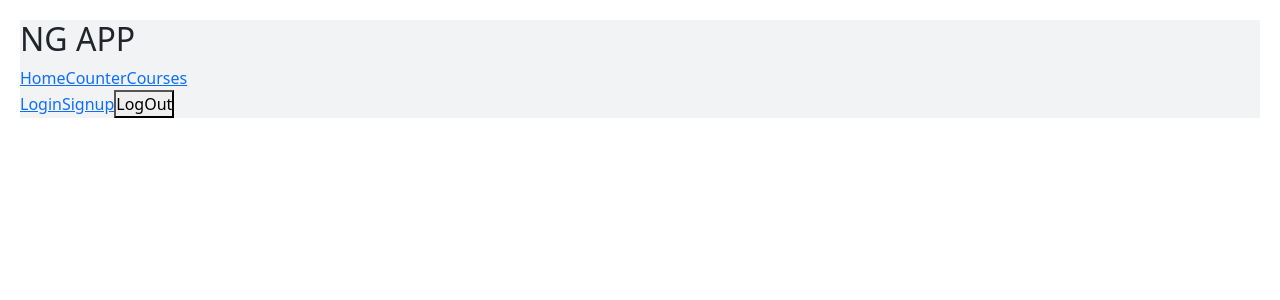
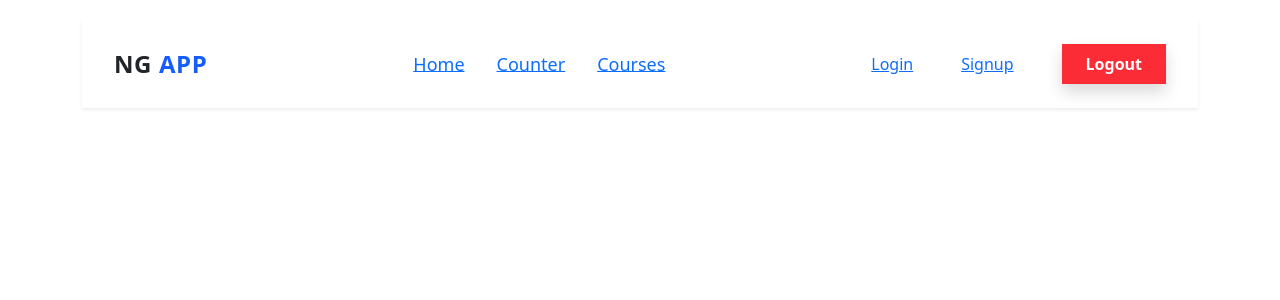
Before and after one commit to 12032002hailong/Angular_NGRX_11_2025, an Angular app: page / in a window 1280 px wide. Shown: the top 300 px of the page. Built offline with nearby package versions, Linux system fonts and the light colour scheme.

Commit message:
add header

```diff
--- a/src/app/app.html
+++ b/src/app/app.html
@@ -1,4 +1,3 @@
-<div class="app-container">
+<div class="app-container container">
   <app-header></app-header>
-  <div></div>
 </div>
--- a/src/app/app.scss
+++ b/src/app/app.scss
@@ -1,4 +1,3 @@
 .app-container {
-  margin: 20px 20px;
-  background-color: #f2f3f4;
+  margin-top: 20px;
 }
--- a/src/app/header/header.html
+++ b/src/app/header/header.html
@@ -1,15 +1,54 @@
-<div class="header">
-  <div class="header-logo">
-    <h2>NG APP</h2>
+<header class="w-full bg-white shadow-sm px-8 py-4">
+  <div class="max-w-7xl mx-auto flex items-center justify-between">
+    <!-- Logo -->
+    <div class="text-2xl font-extrabold tracking-wide">
+      NG <span class="text-blue-600">APP</span>
+    </div>
+
+    <!-- Desktop Nav -->
+    <nav class="hidden md:flex items-center gap-8 text-lg font-medium">
+      <a
+        class="cursor-pointer no-underline hover:no-underline underline-offset-0 text-gray-700 hover:text-blue-600 transition-colors duration-200"
+      >
+        Home
+      </a>
+
+      <a
+        class="cursor-pointer no-underline hover:no-underline underline-offset-0 text-gray-700 hover:text-blue-600 transition-colors duration-200"
+      >
+        Counter
+      </a>
+
+      <a
+        class="cursor-pointer no-underline hover:no-underline underline-offset-0 text-gray-700 hover:text-blue-600 transition-colors duration-200"
+      >
+        Courses
+      </a>
+    </nav>
+
+    <!-- Desktop Auth -->
+    <div class="hidden md:flex items-center gap-5">
+      <a
+        class="no-underline hover:no-underline text-gray-700 hover:text-blue-600 transition-colors duration-200"
+      >
+        Login
+      </a>
+      <a
+        class="no-underline hover:no-underline text-gray-700 hover:text-blue-600 transition-colors duration-200"
+      >
+        Signup
+      </a>
+
+      <button
+        class="px-4 py-2 rounded-xl bg-red-500 text-white font-semibold shadow hover:bg-red-600 transition"
+      >
+        Logout
+      </button>
+    </div>
+
+    <!-- Mobile Menu Button -->
+    <button class="md:hidden text-3xl text-gray-700 hover:text-blue-600 transition">
+      <i class="fa-solid fa-bars"></i>
+    </button>
   </div>
-  <div class="header-links">
-    <a href="#">Home</a>
-    <a href="#">Counter</a>
-    <a href="#">Courses</a>
-  </div>
-  <div class="header-auth-links">
-    <a href="#">Login</a>
-    <a href="#">Signup</a>
-    <button class="logout-button">LogOut</button>
-  </div>
-</div>
+</header>
--- a/src/styles.scss
+++ b/src/styles.scss
@@ -1,14 +1,8 @@
-/* You can add global styles to this file, and also import other style files */
 @use 'bootstrap/scss/bootstrap';
-@import url('https://fonts.googleapis.com/css2?family=Roboto:ital,wght@0,100..900;1,100..900&display=swap');
+@use 'tailwindcss';
+
 @import '@fortawesome/fontawesome-free/css/all.min.css';
 
-* {
-  margin: 0px;
-  padding: 0px;
-  box-sizing: border-box;
-}
 body {
-  font-family: 'Roboto', sans-serif;
   background-color: #f2f3f4;
 }
```
Also changed, not shown: .postcssrc.json (added).
